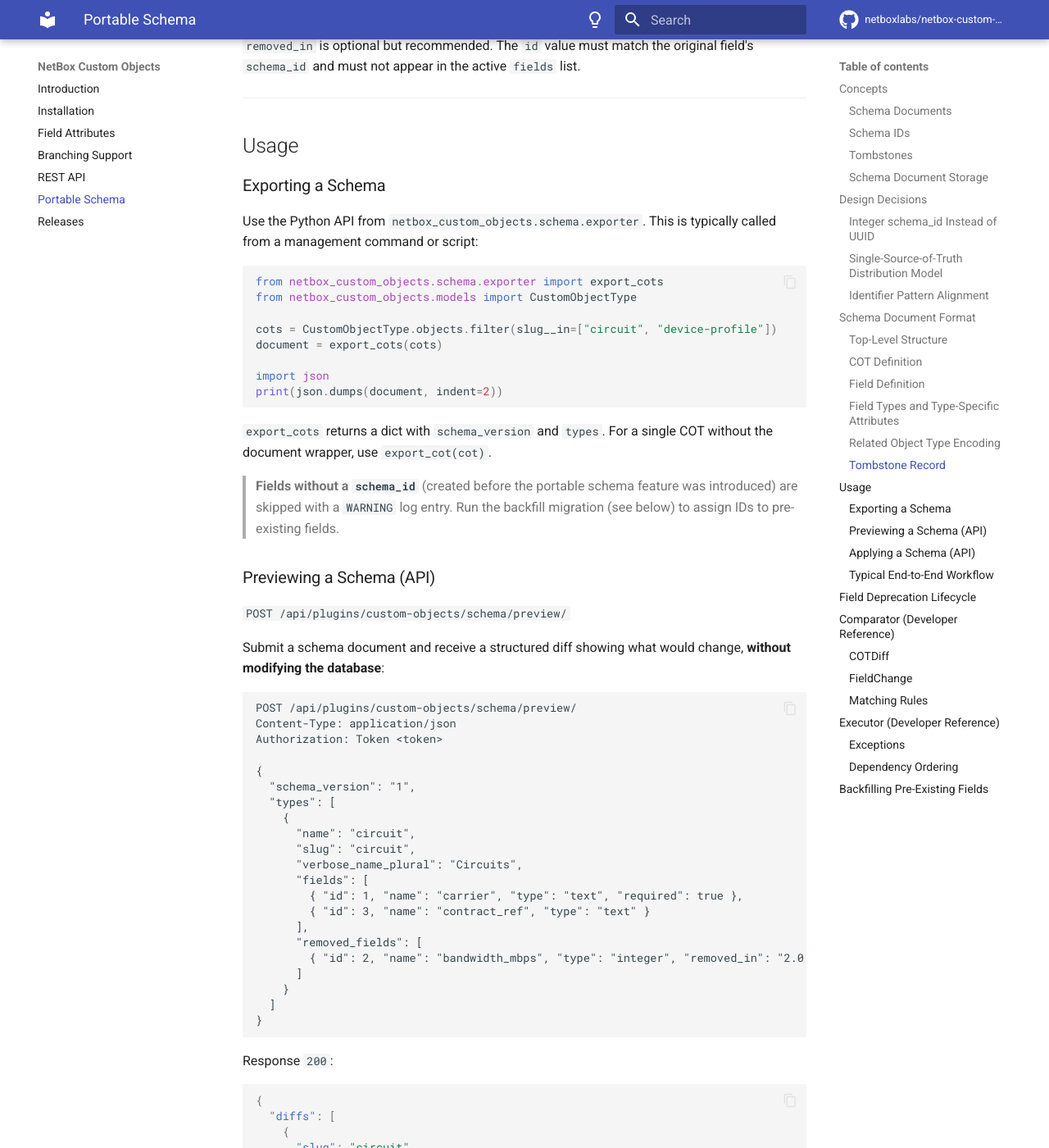
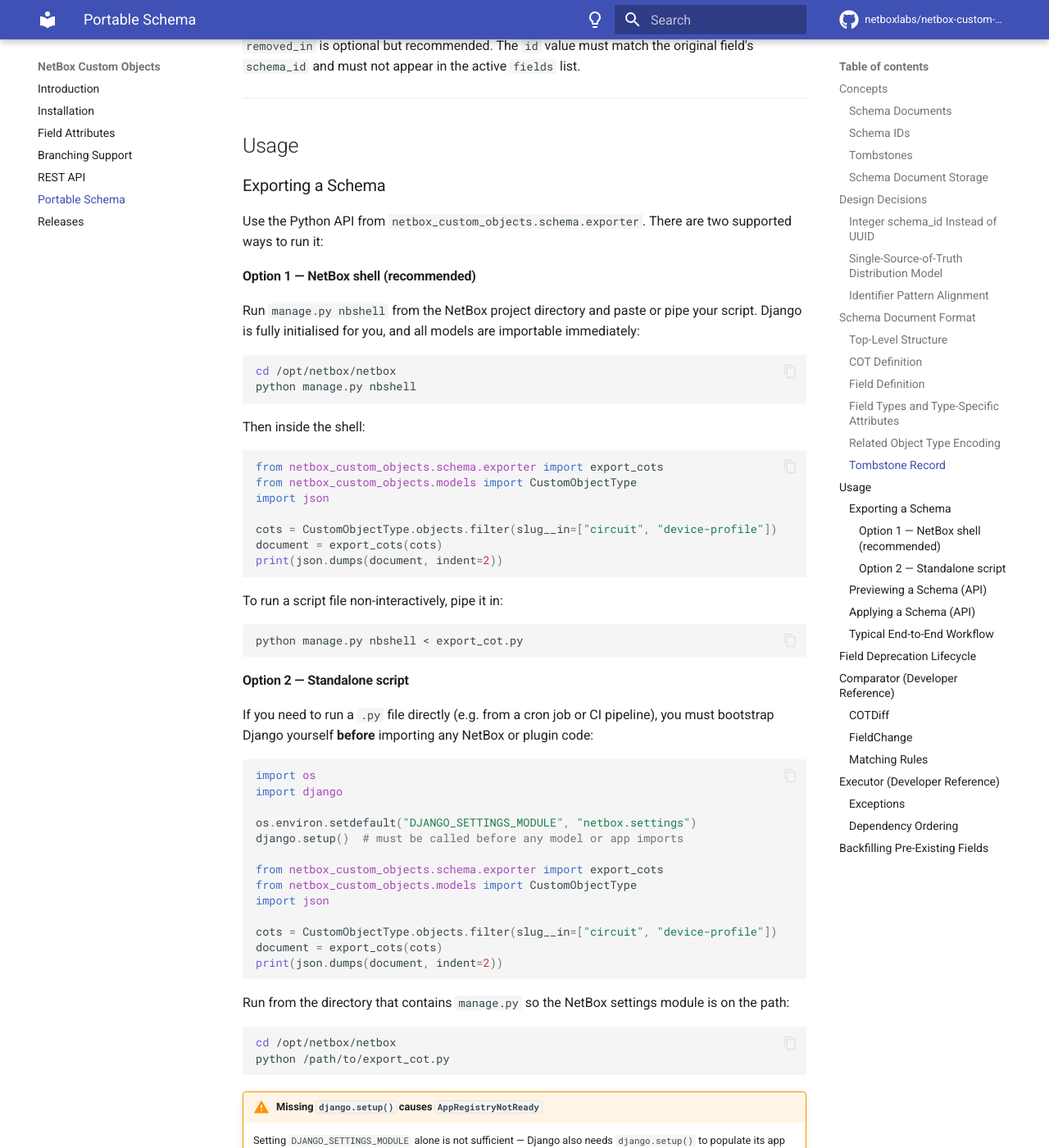
Before and after one commit to netboxlabs/netbox-custom-objects, an MkDocs documentation site: the page built from docs/portable-schema.md, in a window 1280 px wide and 1400 px high, scrolled down 6658 px. Shown: the whole window at 82% size. Built offline with MkDocs 1.6.1 and Material for MkDocs 9.7.7, drawn with Linux system fonts in a browser that asks for light colours; comment, search, counter and statistics services are not loaded; some of the changed text lies outside the part shown.

Commit message:
docs: clarify Django bootstrap requirement for standalone schema export scripts
Users running export_cots() in a plain .py file hit AppRegistryNotReady
because django.setup() is never called. Add Option A (manage.py nbshell)
and Option B (standalone script with django.setup()) to the Exporting a
Schema section, plus an admonition explaining the error.

Addresses discussion #534.

Co-Authored-By: Claude Sonnet 4.6 <noreply@anthropic.com>

````diff
--- a/docs/portable-schema.md
+++ b/docs/portable-schema.md
@@ -237,19 +237,72 @@ Attributes that match their defaults are omitted from exported documents to keep
 
 ### Exporting a Schema
 
-Use the Python API from `netbox_custom_objects.schema.exporter`. This is typically called
-from a management command or script:
+Use the Python API from `netbox_custom_objects.schema.exporter`. There are two supported
+ways to run it:
+
+#### Option 1 — NetBox shell (recommended)
+
+Run `manage.py nbshell` from the NetBox project directory and paste or pipe your script.
+Django is fully initialised for you, and all models are importable immediately:
+
+```bash
+cd /opt/netbox/netbox
+python manage.py nbshell
+```
+
+Then inside the shell:
 
 ```python
 from netbox_custom_objects.schema.exporter import export_cots
 from netbox_custom_objects.models import CustomObjectType
+import json
 
 cots = CustomObjectType.objects.filter(slug__in=["circuit", "device-profile"])
 document = export_cots(cots)
-
-import json
 print(json.dumps(document, indent=2))
 ```
+
+To run a script file non-interactively, pipe it in:
+
+```bash
+python manage.py nbshell < export_cot.py
+```
+
+#### Option 2 — Standalone script
+
+If you need to run a `.py` file directly (e.g. from a cron job or CI pipeline), you must
+bootstrap Django yourself **before** importing any NetBox or plugin code:
+
+```python
+import os
+import django
+
+os.environ.setdefault("DJANGO_SETTINGS_MODULE", "netbox.settings")
+django.setup()  # must be called before any model or app imports
+
+from netbox_custom_objects.schema.exporter import export_cots
+from netbox_custom_objects.models import CustomObjectType
+import json
+
+cots = CustomObjectType.objects.filter(slug__in=["circuit", "device-profile"])
+document = export_cots(cots)
+print(json.dumps(document, indent=2))
+```
+
+Run from the directory that contains `manage.py` so the NetBox settings module is on the
+path:
+
+```bash
+cd /opt/netbox/netbox
+python /path/to/export_cot.py
+```
+
+!!! warning "Missing `django.setup()` causes `AppRegistryNotReady`"
+    Setting `DJANGO_SETTINGS_MODULE` alone is not sufficient — Django also needs
+    `django.setup()` to populate its app registry. Without it you will see:
+    `AppRegistryNotReady: Apps aren't loaded yet.`
+
+---
 
 `export_cots` returns a dict with `schema_version` and `types`. For a single COT without the
 document wrapper, use `export_cot(cot)`.
````
